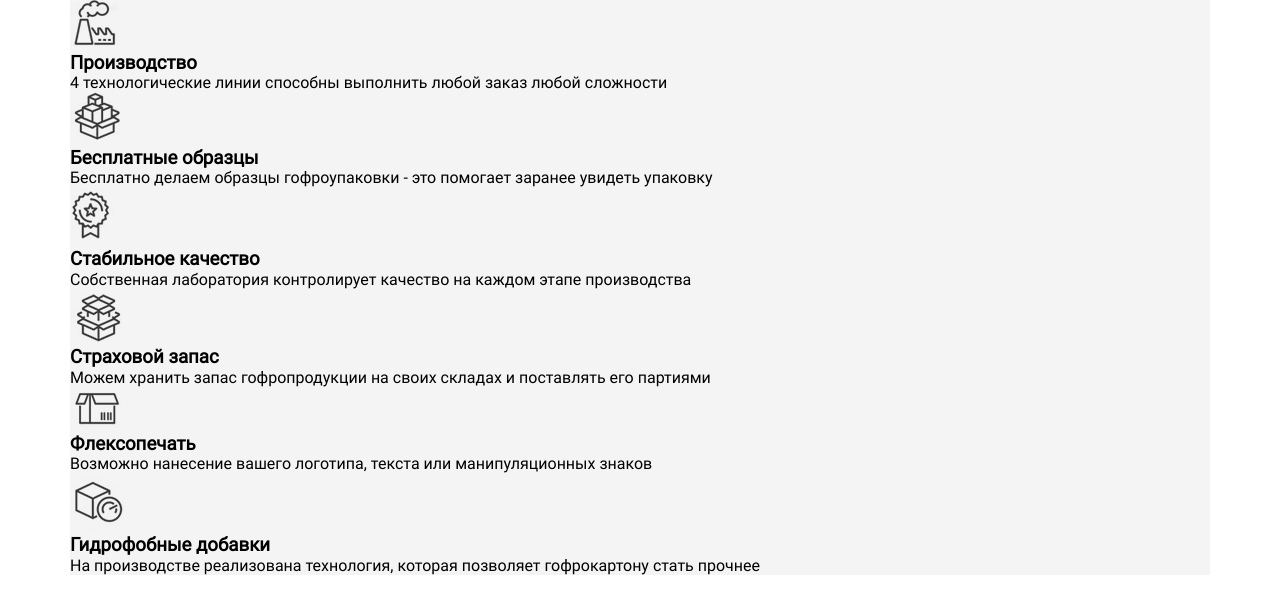
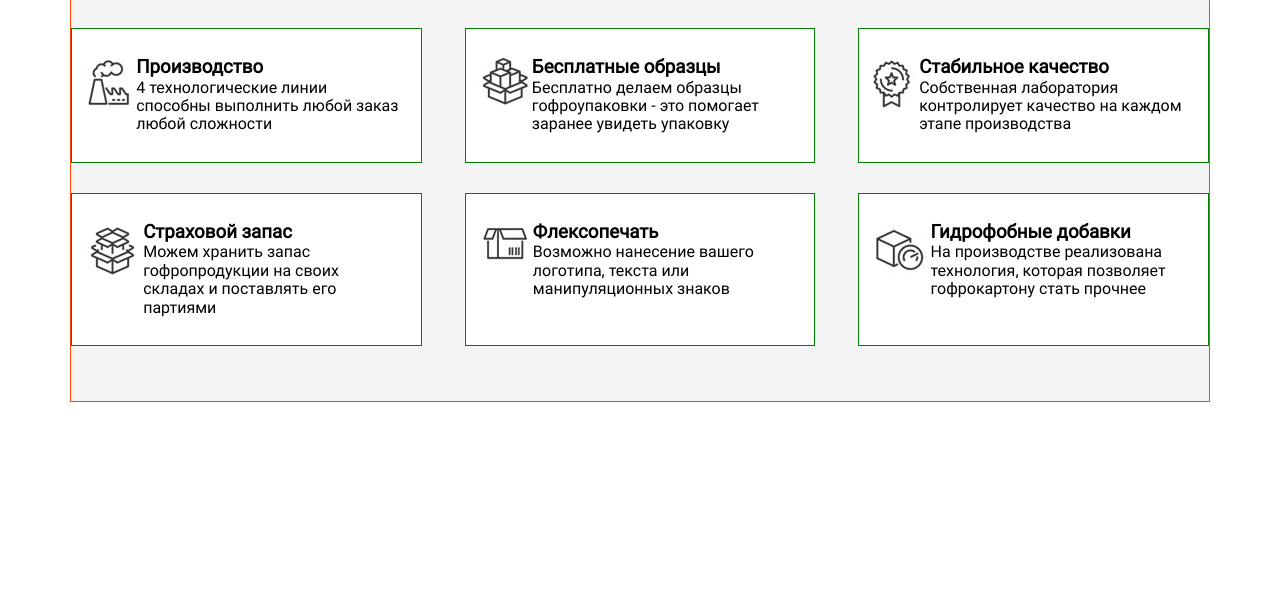
Before and after one commit to EvgeniiMorozov/Structure, a plain HTML site: page index.html in a window 1280 px wide. Shown: the part 83-696 px from the top of the page. Drawn offline with Linux system fonts and the light colour scheme.

Commit message:
Стилизация блока "Преимущества"

```diff
--- a/css/style.css
+++ b/css/style.css
@@ -43,3 +43,34 @@ p {
     font-size: 16px;
     color: #373737;
 }
+
+/*   Блок описания превосходств   */
+.features-topics {
+    display: flex;
+    flex-flow: row wrap;
+    justify-content: space-between;
+    padding-bottom: 55px;
+
+    border: 1px solid orangered;
+}
+
+.features-topics__block {
+    width: 28%;
+    display: flex;
+    justify-content: space-between;
+    padding: 28px 18px 28px 12px;
+    margin-top: 30px;
+
+    background-color: #ffffff;
+    border: 1px solid green;
+}
+
+.features-topics__img {
+    /* width: %; */
+    /* text-align: center; */
+    margin-right: 1%;
+}
+
+.features-topics__text {
+    width: 85%;
+}
```
